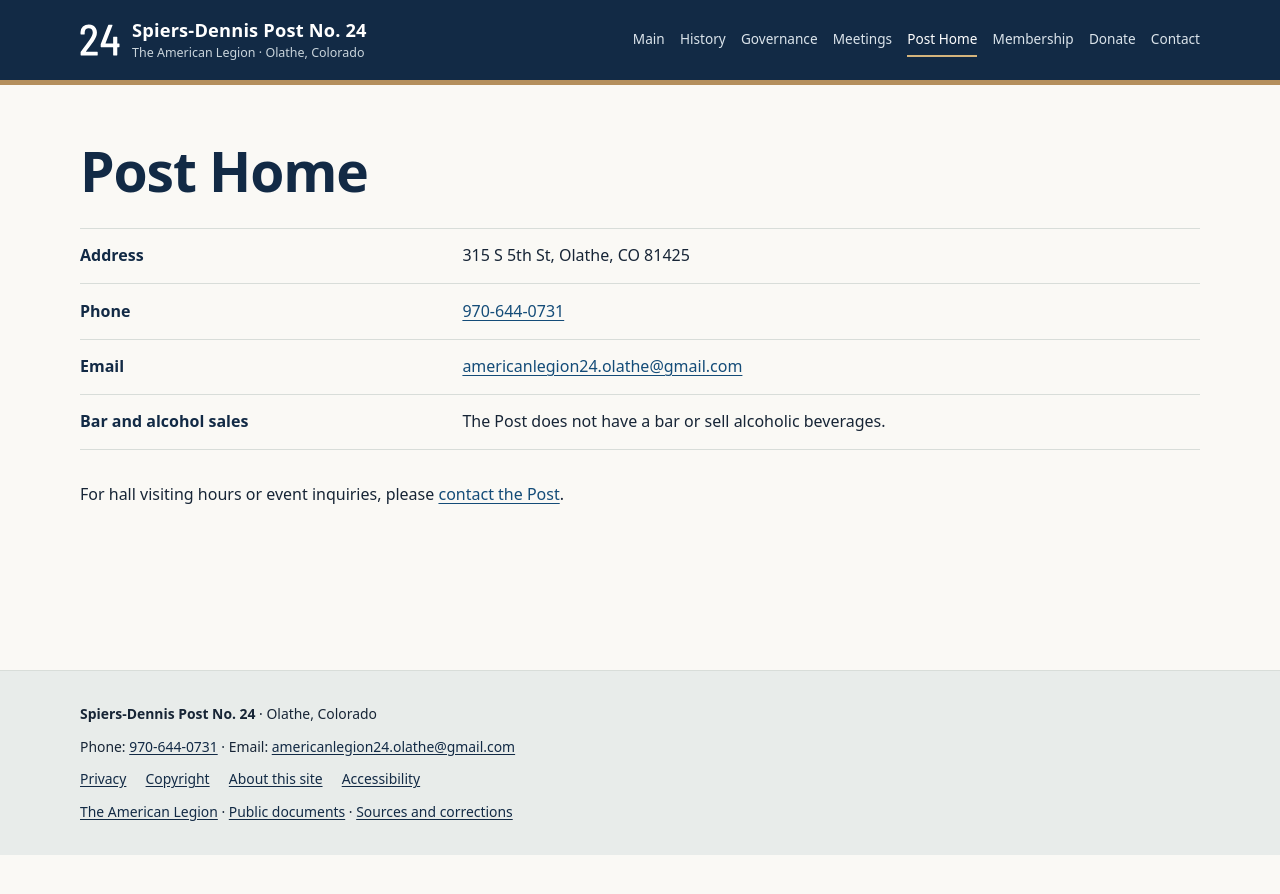
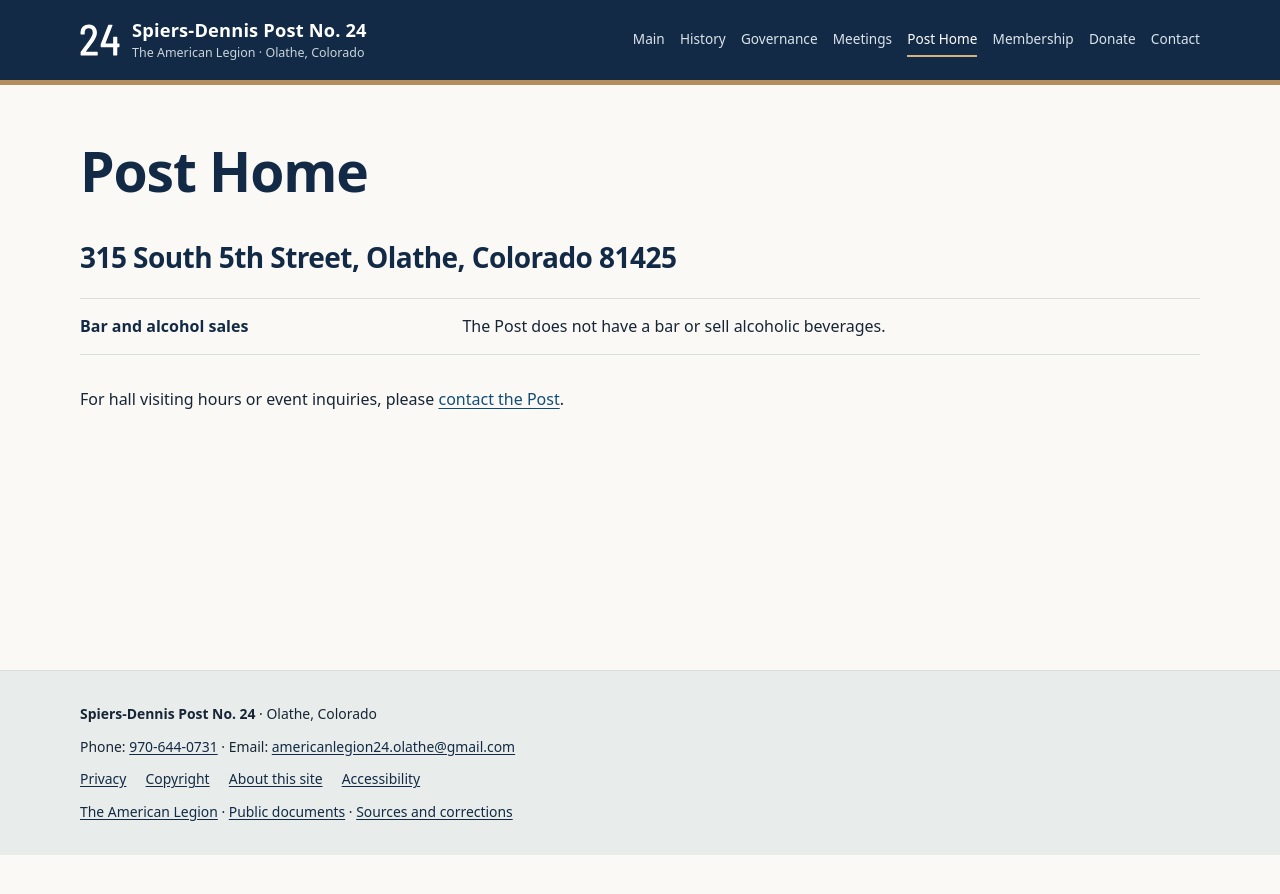
Before and after one commit to SPIERS-DENNIS-POST/spiers-dennis-post.github.io, a Jekyll site: the page built from building/index.md, in a window 1280 px wide. Shown: the top 894 px of the page. Built offline with Jekyll 4.4.1, drawn with Linux system fonts in a browser that asks for light colours.

Commit message:
Move expanded Post Home address beneath heading; remove contact rows

```diff
--- a/building/index.md
+++ b/building/index.md
@@ -6,10 +6,8 @@
 documents: []
 ---
 # Post Home
+<h2 class="post-home-address">315 South 5th Street, Olathe, Colorado 81425</h2>
 <dl class="fact-list">
-<div class="fact-row"><dt>Address</dt><dd>{{ site.data.post.address.street | escape }}, {{ site.data.post.address.city | escape }}, {{ site.data.post.address.region | escape }} {{ site.data.post.address.postal_code | escape }}</dd></div>
-<div class="fact-row"><dt>Phone</dt><dd><a href="tel:+1{{ site.data.post.contact.phone | remove: '-' }}">{{ site.data.post.contact.phone | escape }}</a></dd></div>
-<div class="fact-row"><dt>Email</dt><dd><a href="mailto:{{ site.data.post.contact.email | escape }}">{{ site.data.post.contact.email | escape }}</a></dd></div>
 <div class="fact-row"><dt>Bar and alcohol sales</dt><dd>The Post does not have a bar or sell alcoholic beverages.</dd></div>
 </dl>
 <p>For hall visiting hours or event inquiries, please <a href="{{ '/contact/' | relative_url }}">contact the Post</a>.</p>
```
